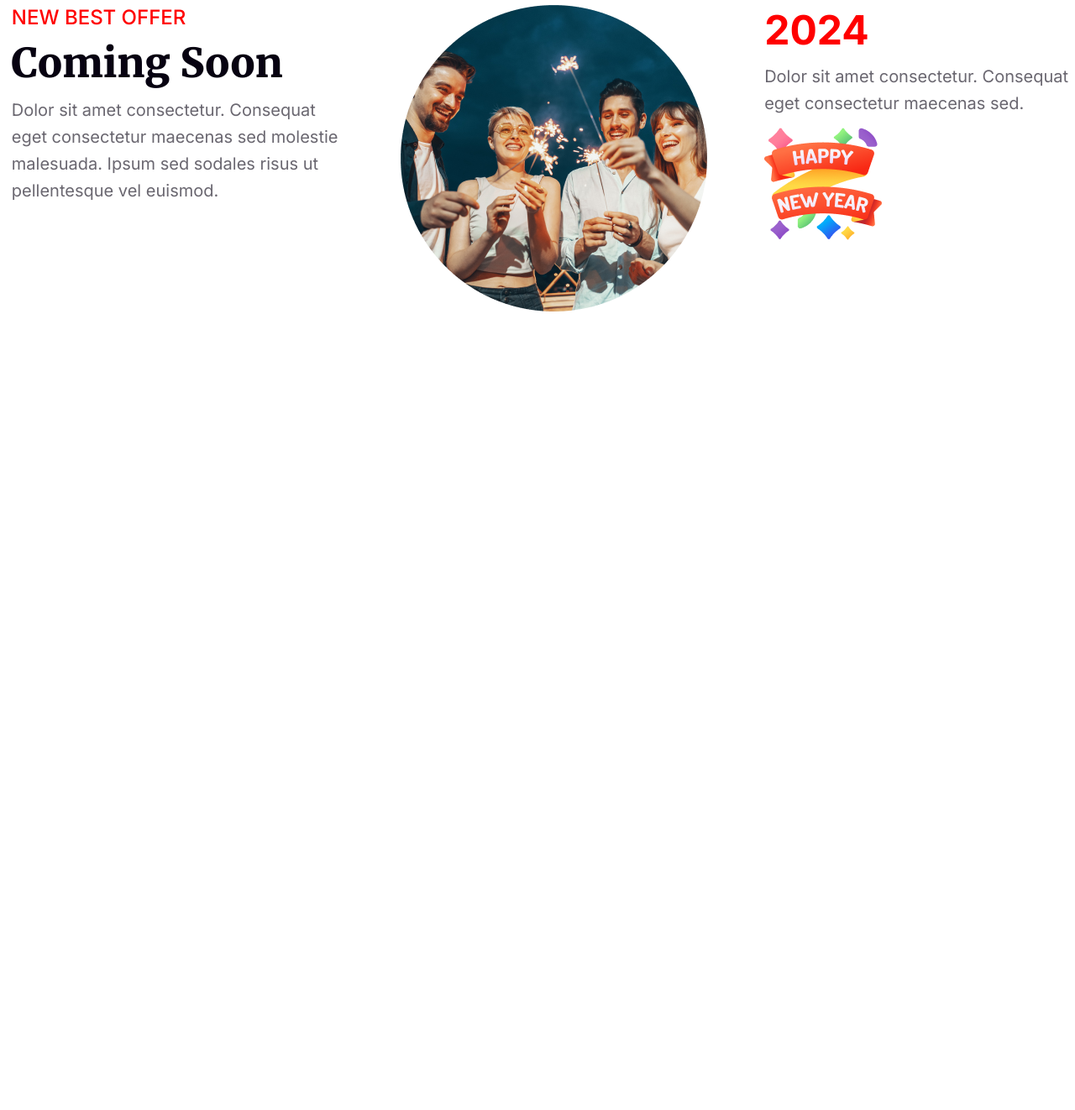
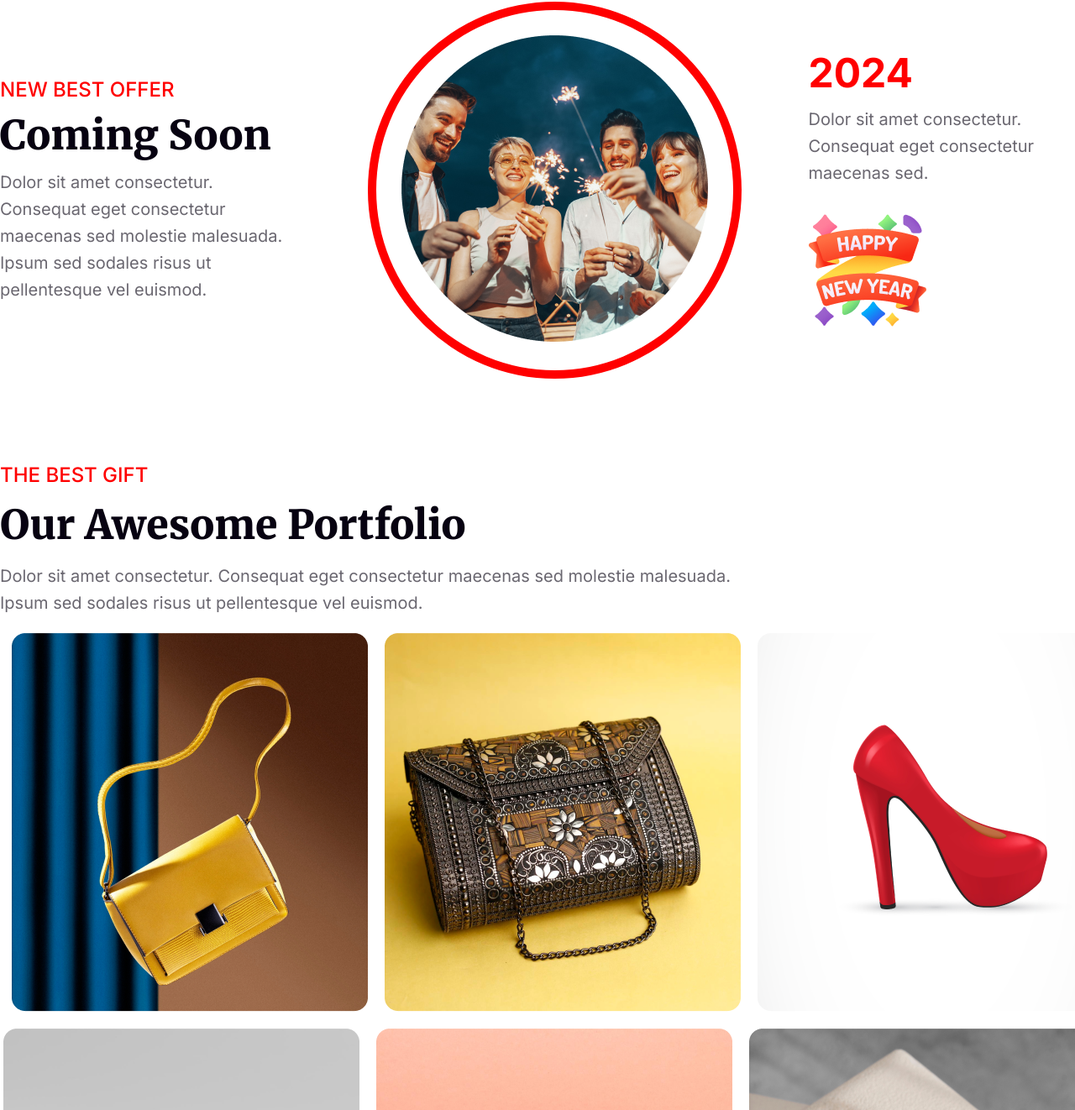
Before and after one commit to asibiqbal/happy-new-year, a plain HTML site: page index.html in a window 1280 px wide. Shown: the part 3078-4400 px from the top of the page at 84% size. Before the commit the page ends 3553 px from the top, so only its background shows below. Drawn offline with Linux system fonts and the light colour scheme.

Commit message:
added portfolio section

```diff
--- a/index.html
+++ b/index.html
@@ -44,7 +44,7 @@
               sed molestie malesuada. Ipsum sed sodales risus ut pellentesque
               vel euismod.
             </p>
-            <button>Join Now</button>
+            <button class="section-button">Join Now</button>
           </div>
           <div class="party-image">
             <img src="images/Group 70.png" alt="" />
@@ -53,11 +53,11 @@
       </section>
       <!-- Partys Section End -->
       <!-- Schedule Section Start -->
-      <section id="schedule" class="container">
+      <section id="schedule">
         <p><span>Place:</span> Dhaka , Bangladesh</p>
         <p><span>Date:</span> 28 February Night 2024</p>
         <p><span>Time:</span> Evening 7:00Am To 12:00Am</p>
-        <button>Join Now</button>
+        <button class="section-button">Join Now</button>
       </section>
       <!-- Schedule Section End -->
 
@@ -87,6 +87,31 @@
         </div>
       </section>
       <!-- Offer Section End -->
+
+      <!-- Portfolio Section Start -->
+      <section id="portfolio">
+        <h5>The Best gift</h5>
+        <h4>Our awesome Portfolio</h4>
+        <p>
+          Dolor sit amet consectetur. Consequat eget consectetur maecenas sed
+          molestie malesuada. <br />
+          Ipsum sed sodales risus ut pellentesque vel euismod.
+        </p>
+        <div class="portfolio-container">
+          <div class="portfolio-items">
+            <div class="image-hover"></div>
+            <img src="images/Rectangle 3.png" alt="" />
+            <img src="images/Rectangle 4.png" alt="" />
+            <img src="images/Rectangle 5.png" alt="" />
+          </div>
+          <div class="portfolio-items">
+            <img src="images/Rectangle 6.png" alt="" />
+            <img src="images/Rectangle 7.png" alt="" />
+            <img src="images/Rectangle 8.png" alt="" />
+          </div>
+        </div>
+      </section>
+      <!-- Portfolio Section End -->
     </main>
 
     <!-- Main Section End -->
--- a/styles/style.css
+++ b/styles/style.css
@@ -127,23 +127,7 @@
   line-height: 30px;
   margin: 30px 0;
 }
-.party-content button {
-  background-color: transparent;
-  border: none;
-  color: white;
-  cursor: pointer;
-  font-family: Inter;
-  font-size: 20px;
-  font-weight: 700;
-  text-transform: uppercase;
-  width: 150px;
-  height: 50px;
-}
-.party-content button:hover {
-  border: 1px solid white;
-  border-radius: 5%;
-  transition: 0.5s ease-in-out;
-}
+
 .party-img {
   width: 50%;
 }
@@ -171,7 +155,7 @@
   color: #f00;
   font-family: inter;
 }
-#schedule button {
+.section-button {
   color: #fff;
   font-family: Inter;
   font-size: 20px;
@@ -180,8 +164,15 @@
   border-radius: 8px;
   background: #f00;
   border: none;
-  padding: 15px 20px;
+  width: 150px;
+  height: 50px;
   margin-top: 25px;
+  cursor: pointer;
+}
+.section-button:hover {
+  background: transparent;
+  border: 1px solid #f00;
+  color: #f00;
 }
 
 /* offer */
@@ -191,7 +182,8 @@
 .offer-container {
   display: flex;
   justify-content: space-around;
-  gap: 40px;
+  align-items: center;
+  gap: 80px;
 }
 .best-offer {
   width: 30%;
@@ -230,9 +222,55 @@
 }
 
 .offer-year img {
-  margin-top: 10px;
+  margin-top: 30px;
 }
 
 .offer-img {
-  background-image: url("../images/");
+  border: 10px solid #f00;
+  border-radius: 50%;
+  padding: 30px;
 }
+
+/* Portfolio */
+#portfolio {
+  margin: 100px 0;
+}
+#portfolio h5 {
+  color: #f00;
+  font-family: Inter;
+  font-size: 24px;
+  font-weight: 500;
+  text-transform: uppercase;
+}
+#portfolio h4 {
+  color: #070211;
+  font-family: Merriweather;
+  font-size: 48px;
+  font-weight: 900;
+  text-transform: capitalize;
+  margin: 15px 0;
+}
+
+#portfolio p {
+  color: #07021199;
+  font-family: Inter;
+  font-size: 20px;
+  line-height: 32px;
+  margin-bottom: 20px;
+}
+.portfolio-items {
+  display: flex;
+  justify-content: center;
+  gap: 20px;
+  margin-bottom: 20px;
+}
+.portfolio-items img {
+  max-width: 100%;
+  height: auto;
+  transition: transform 0.3s ease; /* Add transition for smooth animation */
+}
+
+.portfolio-items img:hover {
+  transform: scale(1.1); /* Increase scale on hover */
+  cursor: pointer;
+}
```
Also changed, not shown: images/Ellipse 2.png (added).
